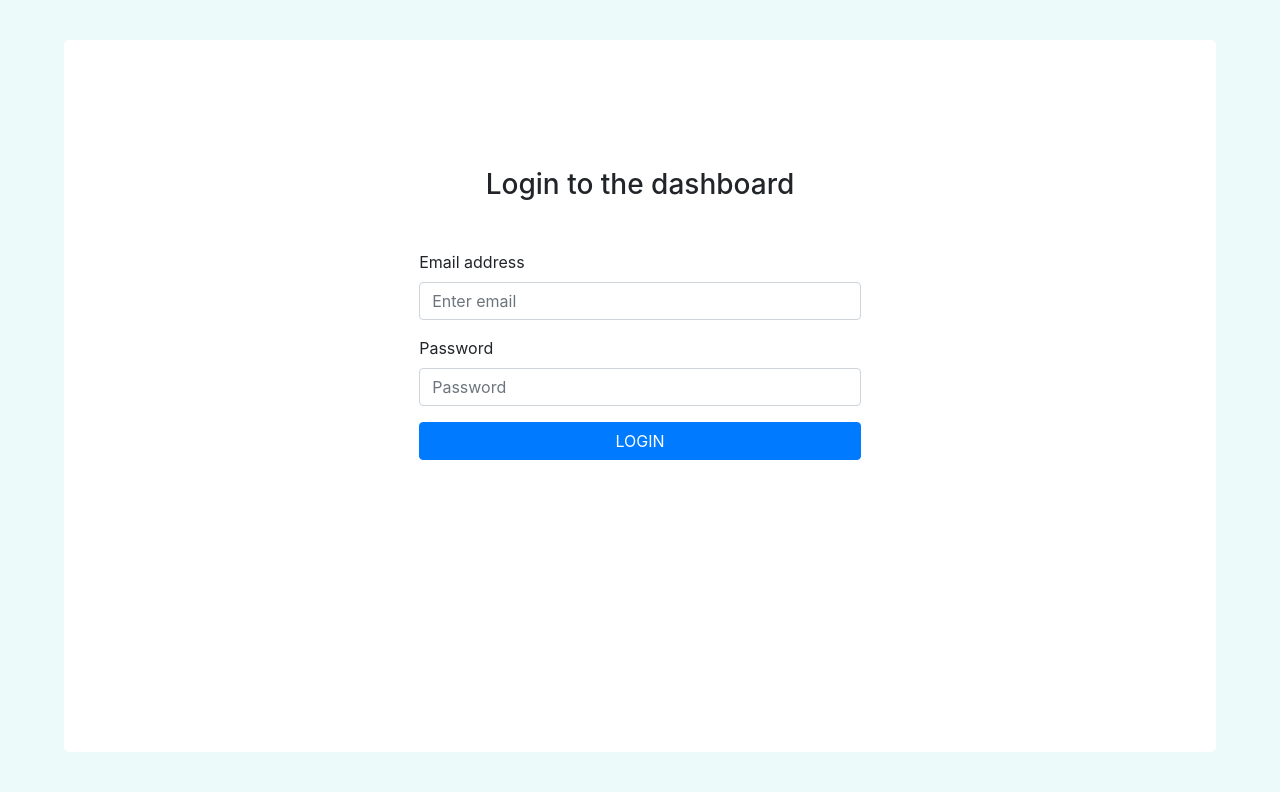
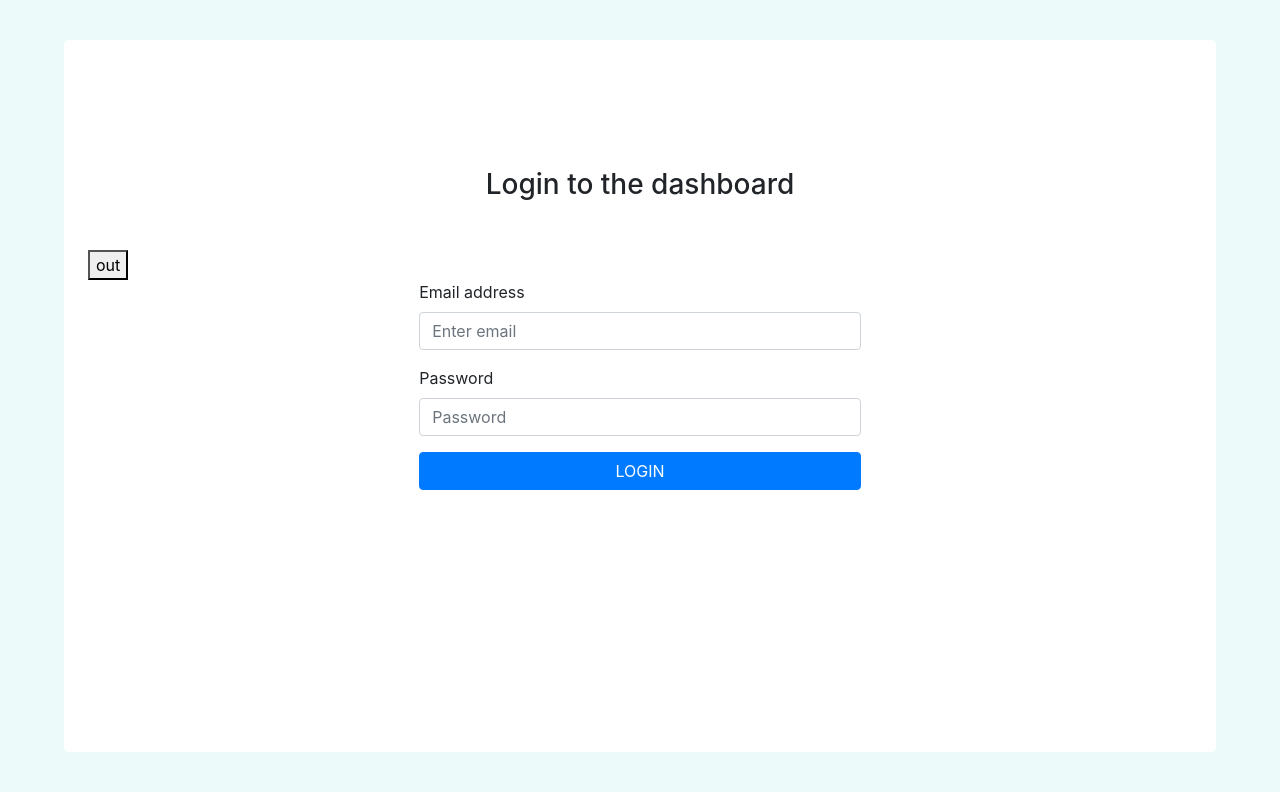
Before and after one commit to dvmhmdsd/deutsland, a React (Create React App) app: page /admin/login in a window 1280 px wide. Built offline with nearby package versions, Linux system fonts and the light colour scheme.

Commit message:
Configure the autorization in front

```diff
--- a/src/App.js
+++ b/src/App.js
@@ -1,33 +1,63 @@
-import React, { Component } from 'react';
+import React, { Component } from "react";
 
-import { BrowserRouter as Router, Switch, Route } from 'react-router-dom';
+import { BrowserRouter as Router, Switch, Route, Redirect } from "react-router-dom";
 
-import routes from './routes';
+import routes from "./routes";
+import LoginPage from "./modules/users/components/login";
 
 export default class App extends Component {
   render() {
     return (
       <Router>
         <Switch>
+          <Route path="/admin/login" component={LoginPage} exact />
           {routes.map((route, index) => {
             if (route.group) {
-              return <Route
+              if (isAuthenticated()) {
+                return (
+                  <Route
                     key={index}
                     path={route.path}
                     render={({ match: { url } }) => (
                       <>
                         {route.group.map((adminRoute, idx) => {
-                      return <Route path={`${url}${adminRoute.path}`} key={idx} component={adminRoute.component} exact />
+                          return (
+                            <Route
+                              path={`${url}${adminRoute.path}`}
+                              key={idx}
+                              component={adminRoute.component}
+                              exact
+                            />
+                          );
                         })}
                       </>
                     )}
                   />
+                );
               } else {
-              return <Route key={index} exact path={route.path} component={route.component} />
+                return <Redirect key={index} to="/admin/login" />
+              }
+            } else {
+              return (
+                <Route
+                  key={index}
+                  exact
+                  path={route.path}
+                  component={route.component}
+                />
+              );
             }
           })}
         </Switch>
       </Router>
-    )
+    );
   }
 }
+
+let isAuthenticated = () => {
+  if (!localStorage.getItem("user")) {
+    return false;
+  }
+
+  return true;
+};
--- a/src/modules/users/components/login/index.js
+++ b/src/modules/users/components/login/index.js
@@ -3,6 +3,7 @@ import React, { Component } from "react";
 import loginUser from "modules/users/services/loginUser";
 
 import "./style.css";
+import logoutUser from "../../services/logoutUser";
 
 export default class LoginPage extends Component {
   state = {
@@ -39,7 +40,7 @@ export default class LoginPage extends Component {
       });
 
       setTimeout(() => {
-        this.props.history.push("/admin");
+        this.props.history.push("/admin/messages");
       }, 2000);
     } catch (err) {
       this.setState({
@@ -51,12 +52,19 @@ export default class LoginPage extends Component {
 
   };
 
+  logOut = async () => {
+    await logoutUser();
+
+
+  }
+
   render() {
     let { email, password, isLoading, success, error } = this.state;
     return (
       <section className="login-page">
         <div className="login-form">
           <h1 className="text-center h3 mb-5"> Login to the dashboard </h1>
+          <button onClick={this.logOut}>out</button>
           <form onSubmit={this.handleSubmit}>
             <div className="form-group">
               <label>Email address</label>
--- a/src/modules/users/services/loginUser.js
+++ b/src/modules/users/services/loginUser.js
@@ -7,7 +7,7 @@ export default async data => {
   );
 
   // Save to localStorage
-  localStorage.setItem("user", response.data.user);
+  localStorage.setItem("user", JSON.stringify(response.data.user));
 
   return response;
 };
```
Lines whose indentation alone changed are shown as unchanged.
